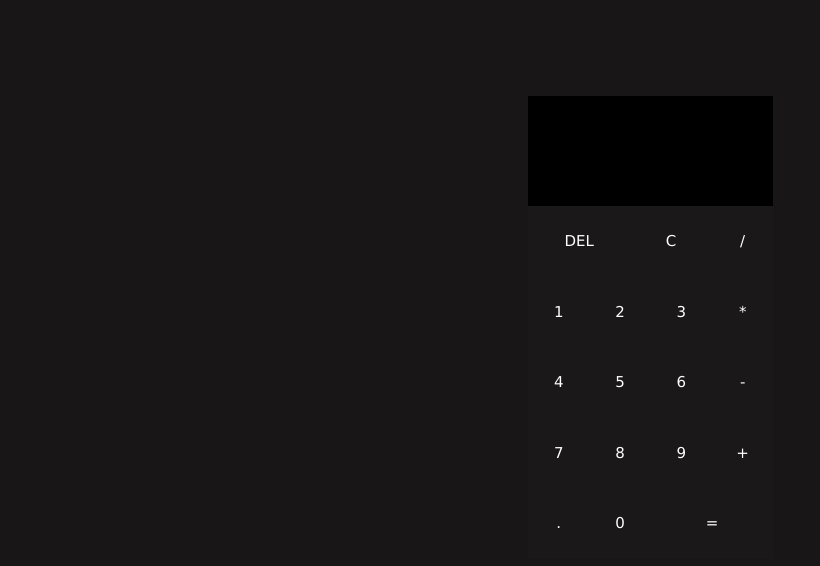
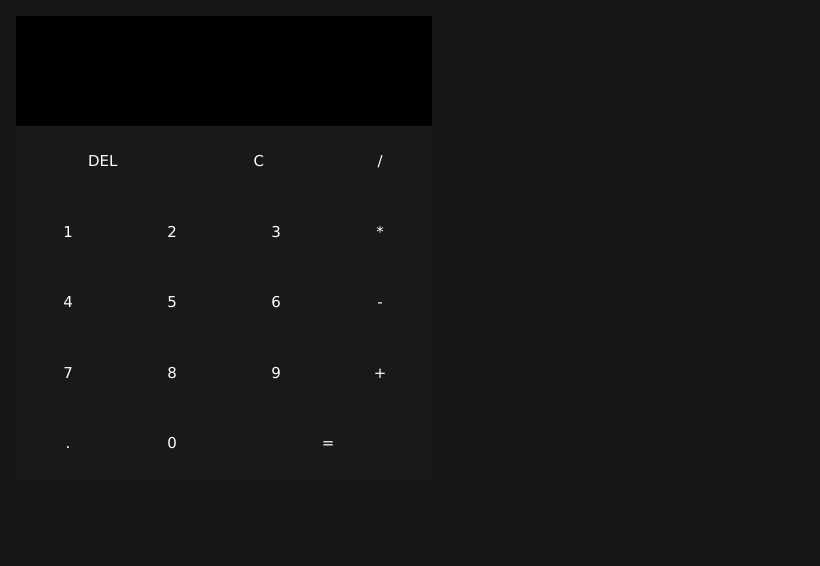
Before and after one commit to Parag81/Calculator-using-javascript, a plain HTML site: page index.html in a window 1280 px wide. Shown: the whole page, without its empty margins (0-820 px from the left). Drawn offline with nearby package versions, Linux system fonts and the light colour scheme.

Commit message:
Update index.html

```diff
--- a/index.html
+++ b/index.html
@@ -1,16 +1,13 @@
 <!DOCTYPE html>
 <html>
-  <title>W3.CSS</title>
+  <title>Calculator</title>
   <link rel="stylesheet" href="style.css" />
   <meta name="viewport" content="width=device-width, initial-scale=1" />
   <link rel="stylesheet" href="https://www.w3schools.com/w3css/4/w3.css" />
   <script src="script.js" defer></script>
   <body>
 
-    <div class="w3-panel w3-container" style='position: absolute;
-top: 10%;
-left: 40%;
-right:0%;'>
+    <div class="w3-panel w3-container">
 
       <div class="w3-col m4 w3-dark-grey ">
         <div class="w3-row">
```
